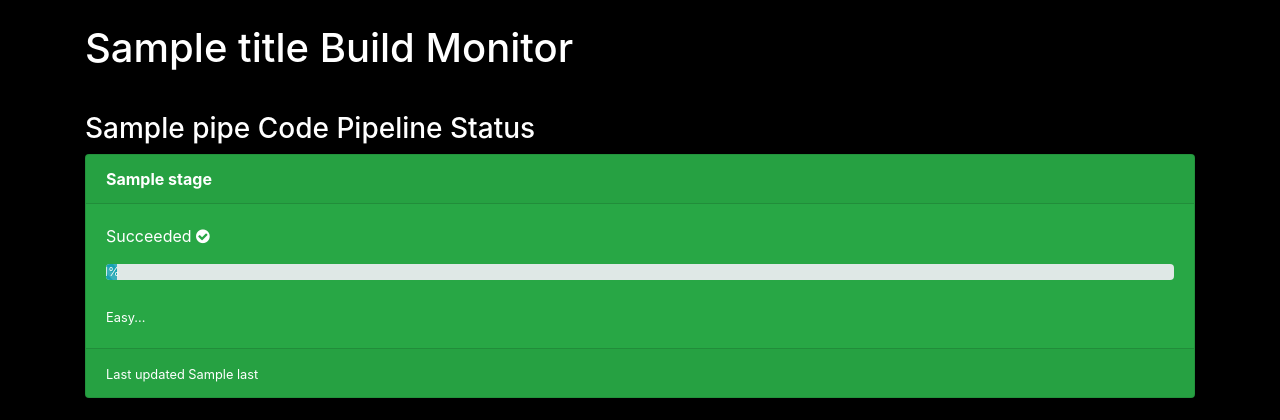
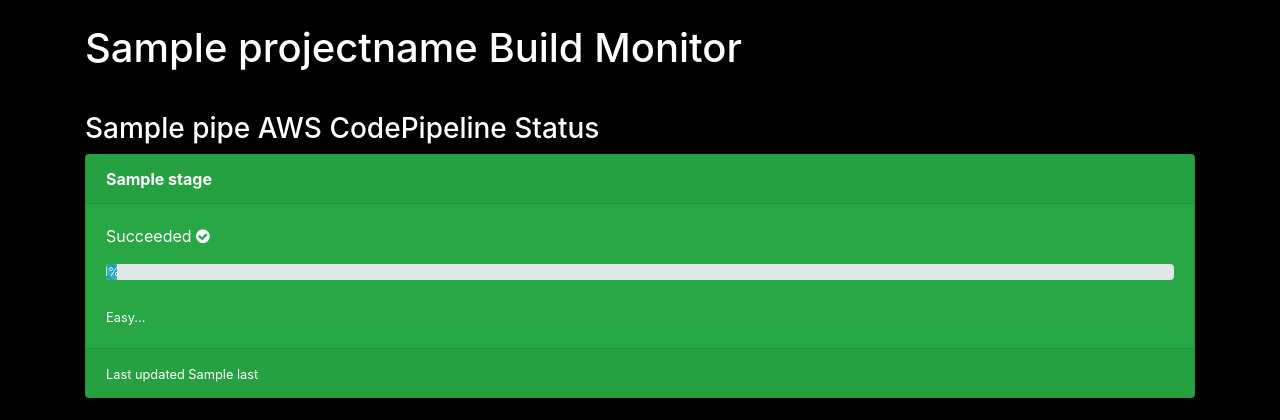
Before and after one commit to kianhean/AWSBuildMonitor, a Flask app: template templates/pipeline.html in a window 1280 px wide. Shown: the top 420 px of the page. Run offline with Flask 2, Linux system fonts and the light colour scheme; the template is opened without the code that fills it: most values are stand-ins (such as "Sample title", 1, 10 or a date in 2020); some libraries are stand-ins or nearby versions.

Commit message:
added projectname in html minor html edits

```diff
--- a/app.py
+++ b/app.py
@@ -79,11 +79,12 @@
     config.read('enviroment.ini')
 
     pipelines = config['development']['pipelinename'].split(",")
+    projectname = config['development']['projectname']
 
     # Build List of Pipelines
     pipes = loop_pipines(pipelines)
 
-    return render_template('pipeline.html', pipes=pipes)
+    return render_template('pipeline.html', pipes=pipes, projectname=projectname)
 
 @app.route("/local")
 def dashboard_test():
@@ -95,6 +96,9 @@
     config.read('enviroment.ini.sample')
 
     pipelines = config['development']['pipelinename'].split(",")
+    projectname = config['development']['projectname']
+
+    # Gather Data for Local Page
     pipes = []
 
     for pipe in pipelines:
@@ -108,5 +112,5 @@
                 time_last['actionStates'][0]['latestExecution']['lastStatusChange'] = datetime.date.today()
             output = parse_pipeline_status(data)
             pipes.append(output)
-    print(pipes)
-    return render_template('pipeline.html', pipes=pipes)
+
+    return render_template('pipeline.html', pipes=pipes, projectname=projectname)
--- a/templates/index.html
+++ b/templates/index.html
@@ -21,7 +21,7 @@
     <main role="main" class="container">
     <br/>
     <div class="starter-template">
-        <h1 class="text-white">{{title}} Build Monitor</h1>
+        <h1 class="text-white">{{projectname}} Build Monitor</h1>
         <p class="lead"></p>
     </div>
     <br/>
--- a/templates/pipeline.html
+++ b/templates/pipeline.html
@@ -3,7 +3,7 @@
 
 {% for pipe in pipes %}
 
-<h3 class="text-white">{{pipe.Name}} Code Pipeline Status </h3>
+<h3 class="text-white">{{pipe.Name}} AWS CodePipeline Status </h3>
 
 <div class="card-deck">
 
```
